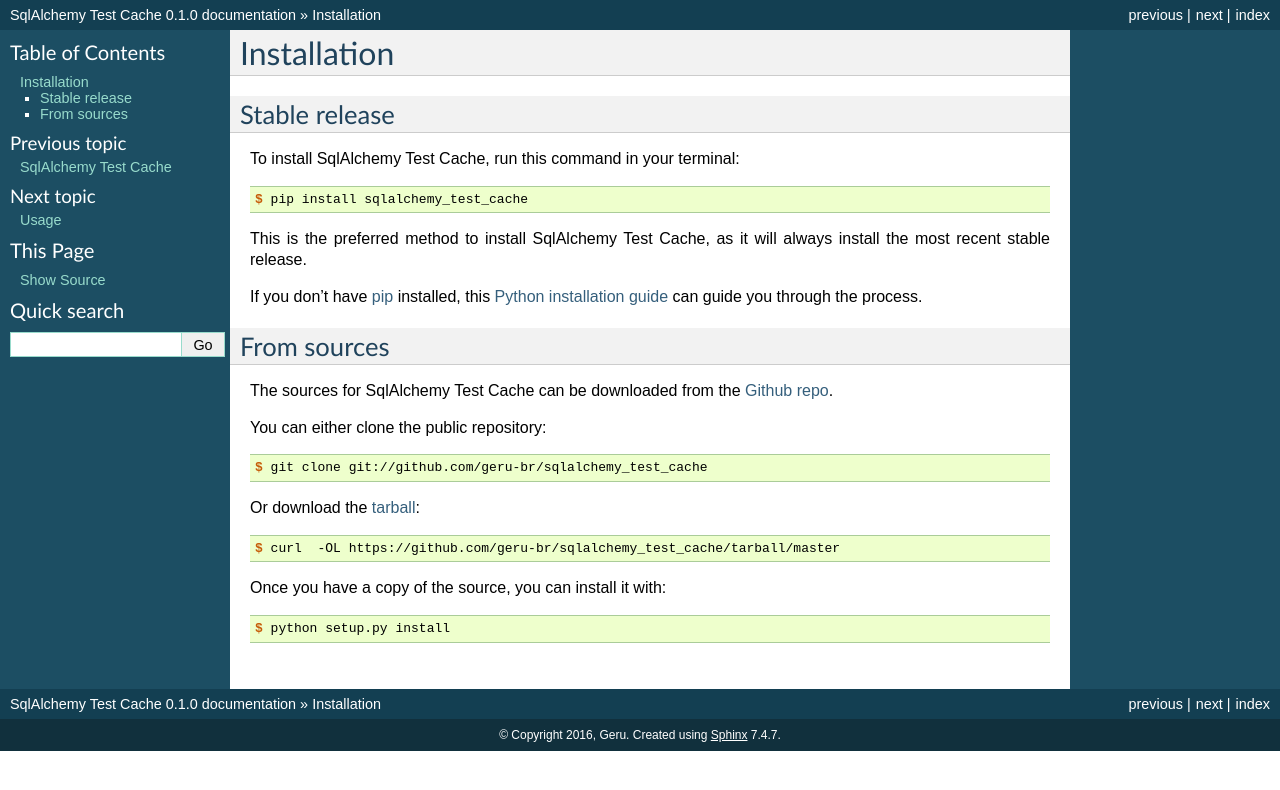
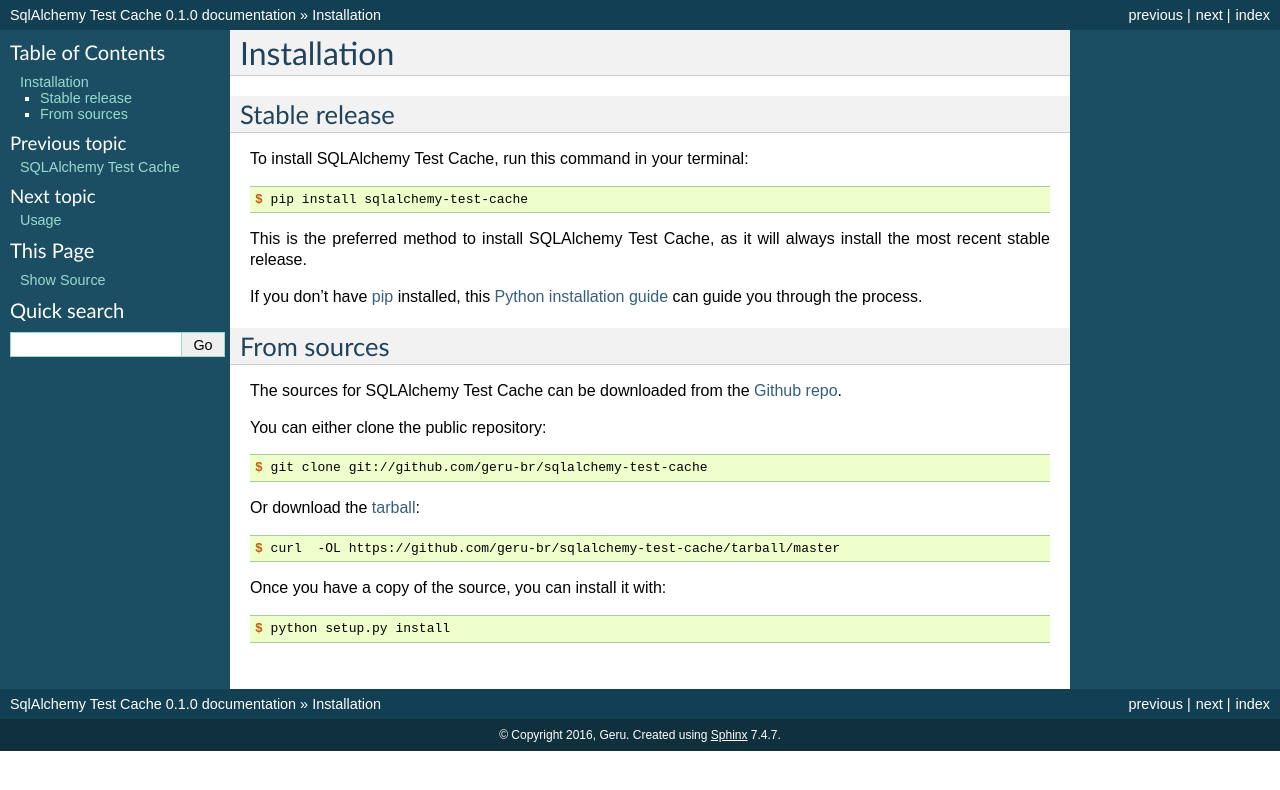
Before and after one commit to geru-br/sqlalchemy-test-cache, a Sphinx documentation site: the page built from docs/installation.rst, in a window 1280 px wide. Shown: the top 790 px of the page. Built offline with Sphinx 7.4.7, drawn with Linux system fonts in a browser that asks for light colours; pages that are not in the unit, such as notebooks, are missing from menus.

Commit message:
Update docs

```diff
--- a/README.rst
+++ b/README.rst
@@ -1,5 +1,5 @@
 ===============================
-SqlAlchemy Test Cache
+SQLAlchemy Test Cache
 ===============================
 
 
--- a/docs/installation.rst
+++ b/docs/installation.rst
@@ -8,13 +8,13 @@
 Stable release
 --------------
 
-To install SqlAlchemy Test Cache, run this command in your terminal:
+To install SQLAlchemy Test Cache, run this command in your terminal:
 
 .. code-block:: console
 
-    $ pip install sqlalchemy_test_cache
+    $ pip install sqlalchemy-test-cache
 
-This is the preferred method to install SqlAlchemy Test Cache, as it will always install the most recent stable release.
+This is the preferred method to install SQLAlchemy Test Cache, as it will always install the most recent stable release.
 
 If you don't have `pip`_ installed, this `Python installation guide`_ can guide
 you through the process.
@@ -26,19 +26,19 @@
 From sources
 ------------
 
-The sources for SqlAlchemy Test Cache can be downloaded from the `Github repo`_.
+The sources for SQLAlchemy Test Cache can be downloaded from the `Github repo`_.
 
 You can either clone the public repository:
 
 .. code-block:: console
 
-    $ git clone git://github.com/geru-br/sqlalchemy_test_cache
+    $ git clone git://github.com/geru-br/sqlalchemy-test-cache
 
 Or download the `tarball`_:
 
 .. code-block:: console
 
-    $ curl  -OL https://github.com/geru-br/sqlalchemy_test_cache/tarball/master
+    $ curl  -OL https://github.com/geru-br/sqlalchemy-test-cache/tarball/master
 
 Once you have a copy of the source, you can install it with:
 
@@ -47,5 +47,5 @@
     $ python setup.py install
 
 
-.. _Github repo: https://github.com/geru-br/sqlalchemy_test_cache
-.. _tarball: https://github.com/geru-br/sqlalchemy_test_cache/tarball/master
+.. _Github repo: https://github.com/geru-br/sqlalchemy-test-cache
+.. _tarball: https://github.com/geru-br/sqlalchemy-test-cache/tarball/master
```
